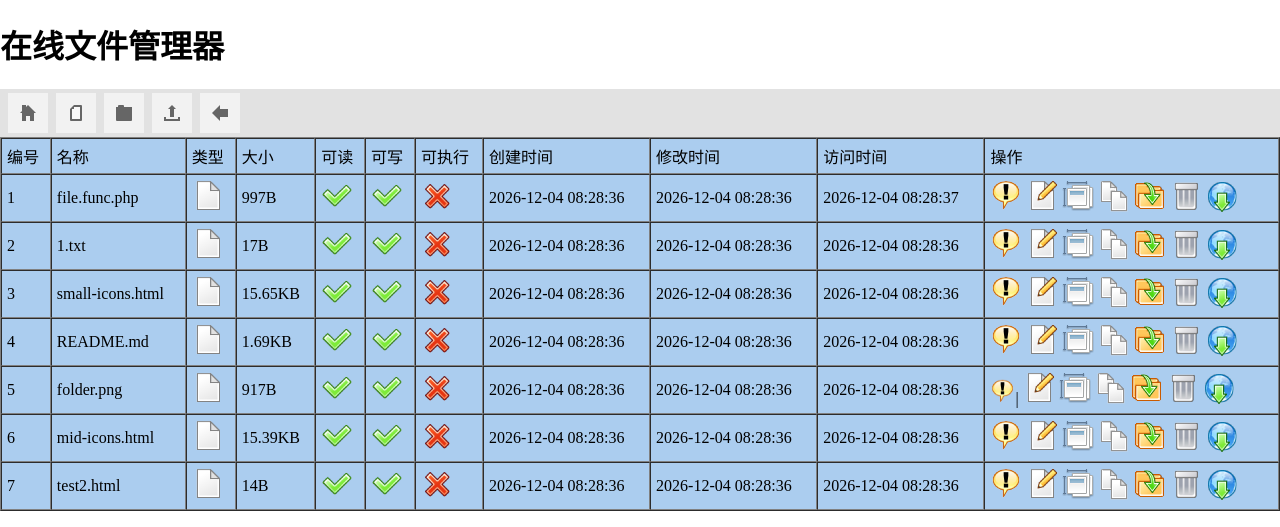
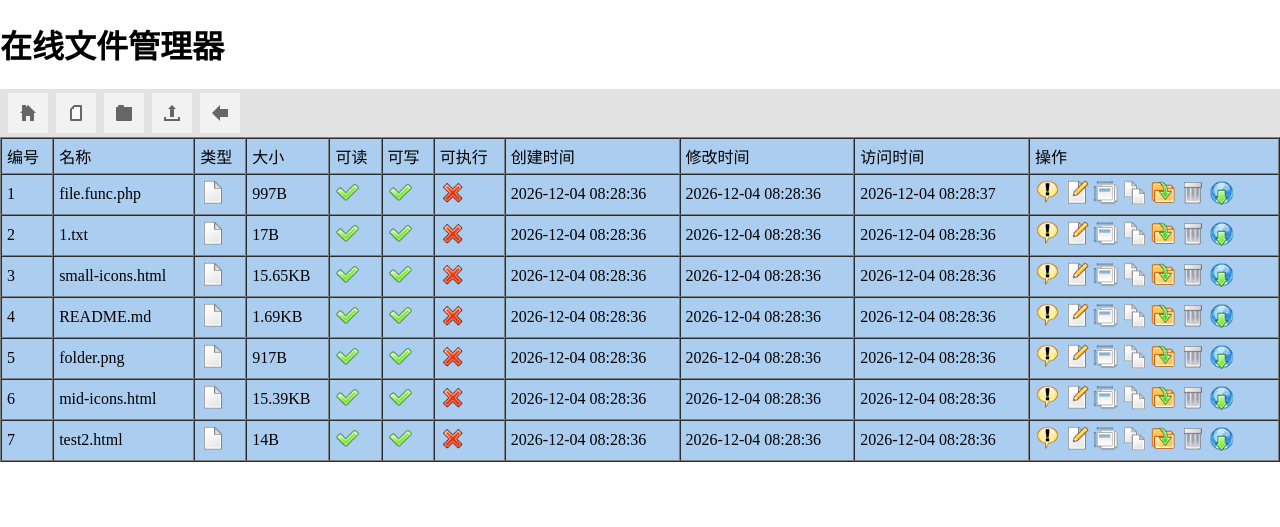
Before and after one commit to biaowong/learnphp, a PHP site: page /index.php in a window 1280 px wide. Shown: the top 527 px of the page. Run offline with PHP 8.4, Linux system fonts and the light colour scheme.

Commit message:
修改img标签class

```diff
--- a/Imooc/learn_94/index.php
+++ b/Imooc/learn_94/index.php
@@ -185,11 +185,11 @@ if ($info['file']) {
     <tr>
         <td><?php echo $i; ?></td>
         <td><?php echo $val; ?></td>
-        <td><?php $src=filetype($p) == 'file' ? 'file_ico.png' : 'folder_ioc.pnd'; ?><img src="images/<?php echo $src; ?>" alt="" title="类型"></td>
+        <td><?php $src=filetype($p) == 'file' ? 'file_ico.png' : 'folder_ioc.pnd'; ?><img class="small" src="images/<?php echo $src; ?>" alt="" title="类型"></td>
         <td><?php echo transByte(filesize($p)); ?></td>
-        <td><?php $src = is_readable($p) ? 'correct_ico.png' : 'error_ico.png'; ?><img src="images/<?php echo $src; ?>" alt="" title=""></td>
-        <td><?php $src = is_writable($p) ? 'correct_ico.png' : 'error_ico.png'; ?><img src="images/<?php echo $src; ?>" alt="" title=""></td>
-        <td><?php $src = is_executable($p) ? 'correct_ico.png' : 'error_ico.png'; ?><img src="images/<?php echo $src; ?>" alt="" title=""></td>
+        <td><?php $src = is_readable($p) ? 'correct_ico.png' : 'error_ico.png'; ?><img class="small" src="images/<?php echo $src; ?>" alt="" title=""></td>
+        <td><?php $src = is_writable($p) ? 'correct_ico.png' : 'error_ico.png'; ?><img class="small" src="images/<?php echo $src; ?>" alt="" title=""></td>
+        <td><?php $src = is_executable($p) ? 'correct_ico.png' : 'error_ico.png'; ?><img class="small" src="images/<?php echo $src; ?>" alt="" title=""></td>
         <td><?php echo date('Y-m-d H:i:s', filectime($p)); ?></td>
         <td><?php echo date('Y-m-d H:i:s', filemtime($p)); ?></td>
         <td><?php echo date('Y-m-d H:i:s', fileatime($p)); ?></td>
@@ -200,21 +200,21 @@ if ($info['file']) {
         $imageExt = array('gif', 'jpg', 'jpeg', 'png');
         if (in_array($ext, $imageExt)) {
         ?>
-            <a href="#"  onclick="showDetail('<?php echo $val;?>','<?php echo $p;?>')"><img class="small" src="images/show_ico.png"  alt="" title="查看"/></a>|
+            <a href="#"  onclick="showDetail('<?php echo $val;?>','<?php echo $p;?>')"><img class="small" src="images/show_ico.png"  alt="" title="查看"/></a>
         <?php
         }
         else {
         ?>
-            <a href="index.php?act=showContent&path=<?php echo $path;?>&filename=<?php echo $p; ?>"><img src="images/show_ico.png" title="查看"></a>
+            <a href="index.php?act=showContent&path=<?php echo $path;?>&filename=<?php echo $p; ?>"><img class="small" src="images/show_ico.png" title="查看"></a>
         <?php
         }
         ?>
-            <a href="index.php?act=editContent&path=<?php echo $path;?>&filename=<?php echo $p; ?>"><img src="images/edit_ico.png" title="编辑"></a>
-            <a href="index.php?act=renameFile&path=<?php echo $path;?>&filename=<?php echo $p; ?>"><img src="images/rename_ico.png" title="重命名"></a>
-            <a href="index.php?act=copyFile&path=<?php echo $path;?>&filename=<?php echo $p; ?>"><img src="images/copy_ico.png" title="复制"></a>
-            <a href="index.php?act=moveFile&path=<?php echo $path;?>&filename=<?php echo $p; ?>"><img src="images/move_ico.png" title="移动"></a>
-            <a href="index.php?act=delFile&path=<?php echo $path;?>&filename=<?php echo $p; ?>"><img src="images/del_ico.png" title="删除"></a>
-            <a href="index.php?act=downFile&path=<?php echo $path;?>&filename=<?php echo $p; ?>"><img src="images/download_ico.png" title="下载"></a>
+            <a href="index.php?act=editContent&path=<?php echo $path;?>&filename=<?php echo $p; ?>"><img class="small" src="images/edit_ico.png" title="编辑"></a>
+            <a href="index.php?act=renameFile&path=<?php echo $path;?>&filename=<?php echo $p; ?>"><img class="small" src="images/rename_ico.png" title="重命名"></a>
+            <a href="index.php?act=copyFile&path=<?php echo $path;?>&filename=<?php echo $p; ?>"><img class="small" src="images/copy_ico.png" title="复制"></a>
+            <a href="index.php?act=moveFile&path=<?php echo $path;?>&filename=<?php echo $p; ?>"><img class="small" src="images/move_ico.png" title="移动"></a>
+            <a href="index.php?act=delFile&path=<?php echo $path;?>&filename=<?php echo $p; ?>"><img class="small" src="images/del_ico.png" title="删除"></a>
+            <a href="index.php?act=downFile&path=<?php echo $path;?>&filename=<?php echo $p; ?>"><img class="small" src="images/download_ico.png" title="下载"></a>
         </td>
     </tr>
 <?php
```
